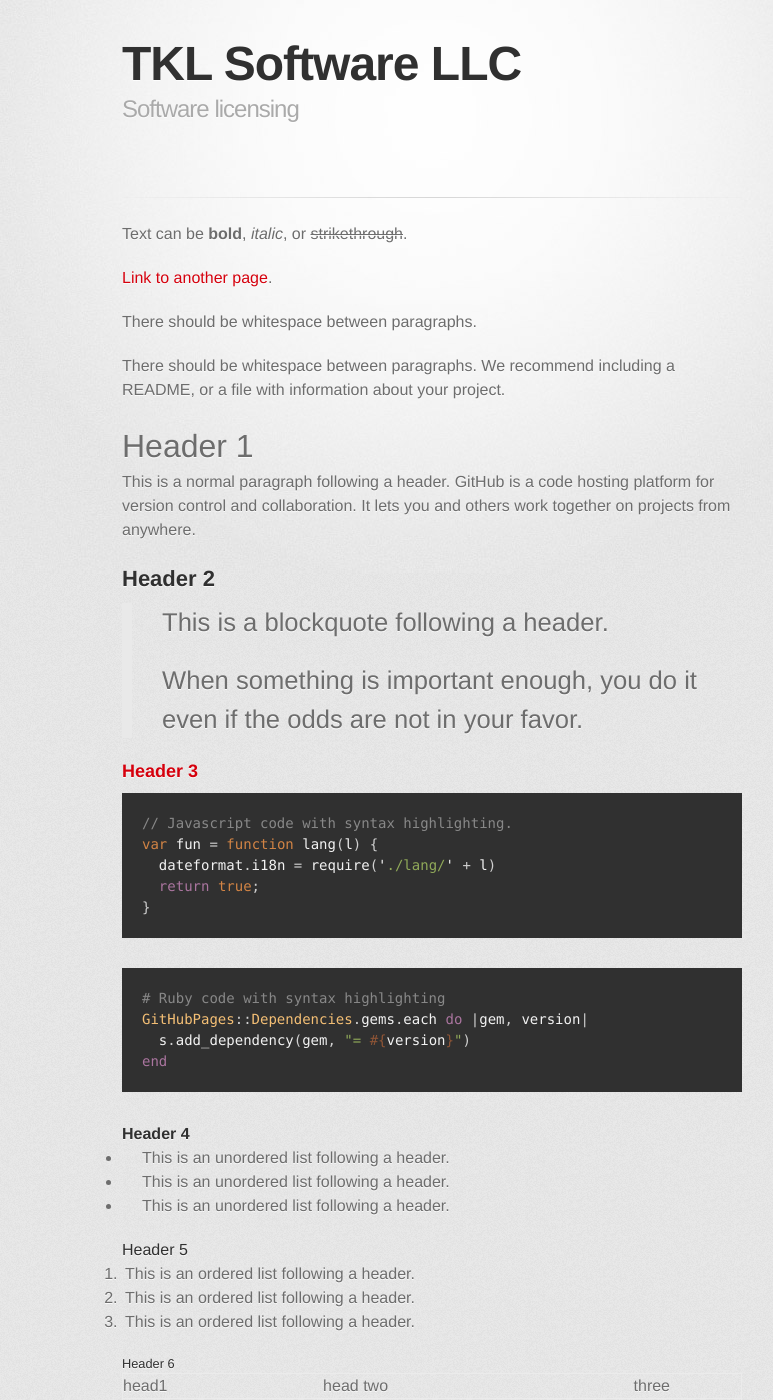
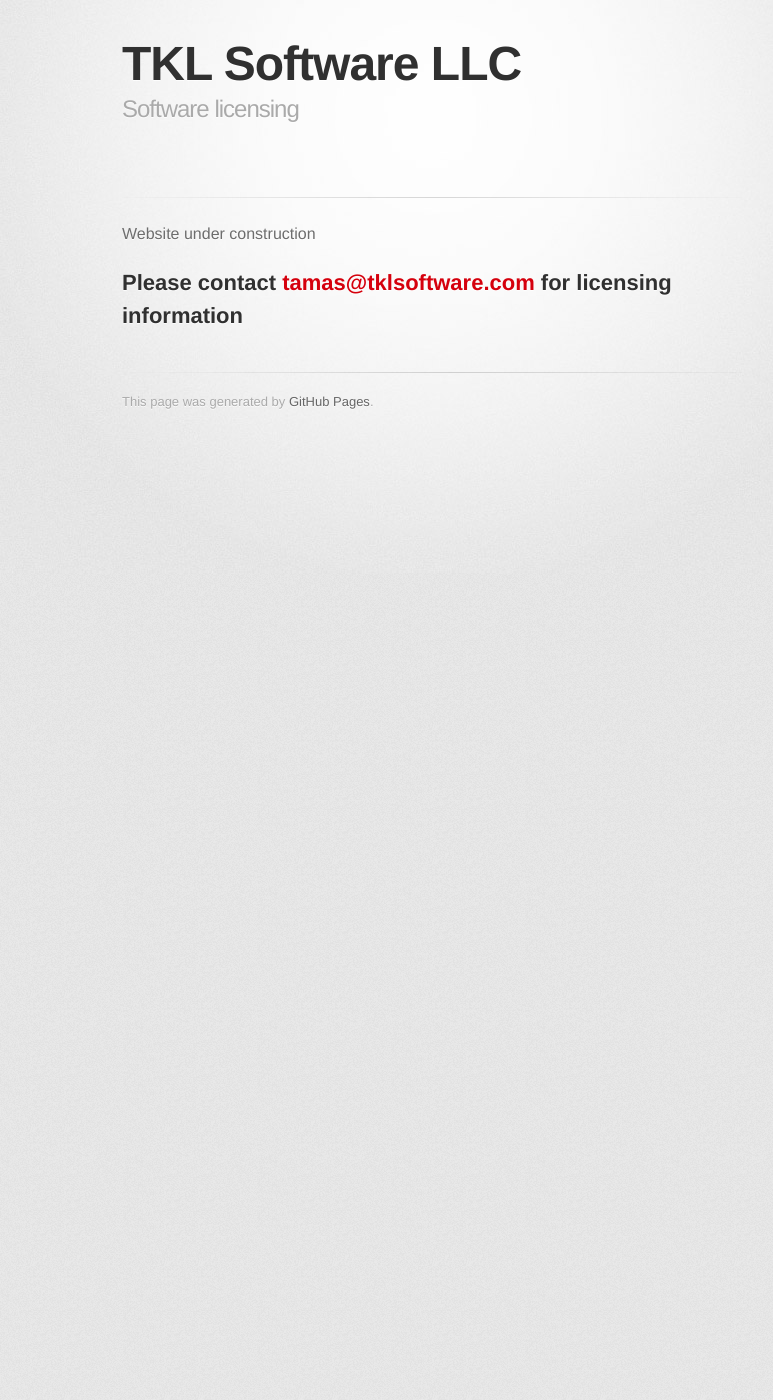
Before and after one commit to tklsoftware/tklsoftware.github.io, a Jekyll site: the page built from index.md, in a window 1280 px wide and 1400 px high. Shown: the whole window, without its empty margins (208-981 px from the left). Built offline with Jekyll 4.4.1, drawn with Linux system fonts in a browser that asks for light colours; some web fonts are replaced; some of the changed text lies outside the part shown.

Commit message:
Update index.md

````diff
--- a/index.md
+++ b/index.md
@@ -2,127 +2,6 @@
 layout: default
 ---
 
-Text can be **bold**, _italic_, or ~~strikethrough~~.
+Website under construction
 
-[Link to another page](./another-page.html).
-
-There should be whitespace between paragraphs.
-
-There should be whitespace between paragraphs. We recommend including a README, or a file with information about your project.
-
-# Header 1
-
-This is a normal paragraph following a header. GitHub is a code hosting platform for version control and collaboration. It lets you and others work together on projects from anywhere.
-
-## Header 2
-
-> This is a blockquote following a header.
->
-> When something is important enough, you do it even if the odds are not in your favor.
-
-### Header 3
-
-```js
-// Javascript code with syntax highlighting.
-var fun = function lang(l) {
-  dateformat.i18n = require('./lang/' + l)
-  return true;
-}
-```
-
-```ruby
-# Ruby code with syntax highlighting
-GitHubPages::Dependencies.gems.each do |gem, version|
-  s.add_dependency(gem, "= #{version}")
-end
-```
-
-#### Header 4
-
-*   This is an unordered list following a header.
-*   This is an unordered list following a header.
-*   This is an unordered list following a header.
-
-##### Header 5
-
-1.  This is an ordered list following a header.
-2.  This is an ordered list following a header.
-3.  This is an ordered list following a header.
-
-###### Header 6
-
-| head1        | head two          | three |
-|:-------------|:------------------|:------|
-| ok           | good swedish fish | nice  |
-| out of stock | good and plenty   | nice  |
-| ok           | good `oreos`      | hmm   |
-| ok           | good `zoute` drop | yumm  |
-
-### There's a horizontal rule below this.
-
-* * *
-
-### Here is an unordered list:
-
-*   Item foo
-*   Item bar
-*   Item baz
-*   Item zip
-
-### And an ordered list:
-
-1.  Item one
-1.  Item two
-1.  Item three
-1.  Item four
-
-### And a nested list:
-
-- level 1 item
-  - level 2 item
-  - level 2 item
-    - level 3 item
-    - level 3 item
-- level 1 item
-  - level 2 item
-  - level 2 item
-  - level 2 item
-- level 1 item
-  - level 2 item
-  - level 2 item
-- level 1 item
-
-### Small image
-
-![Octocat](https://github.githubassets.com/images/icons/emoji/octocat.png)
-
-### Large image
-
-![Branching](https://guides.github.com/activities/hello-world/branching.png)
-
-
-### Definition lists can be used with HTML syntax.
-
-<dl>
-<dt>Name</dt>
-<dd>Godzilla</dd>
-<dt>Born</dt>
-<dd>1952</dd>
-<dt>Birthplace</dt>
-<dd>Japan</dd>
-<dt>Color</dt>
-<dd>Green</dd>
-</dl>
-
-```
-Long, single-line code blocks should not wrap. They should horizontally scroll if they are too long. This line should be long enough to demonstrate this.
-```
-
-```
-The final element.
-```
-
-
-## Website under construction
-
-Please contact <a href="mailto:tamas@tklsoftware.com">tamas@tklsoftware.com</a> for licensing information
+## Please contact <a href="mailto:tamas@tklsoftware.com">tamas@tklsoftware.com</a> for licensing information
````
